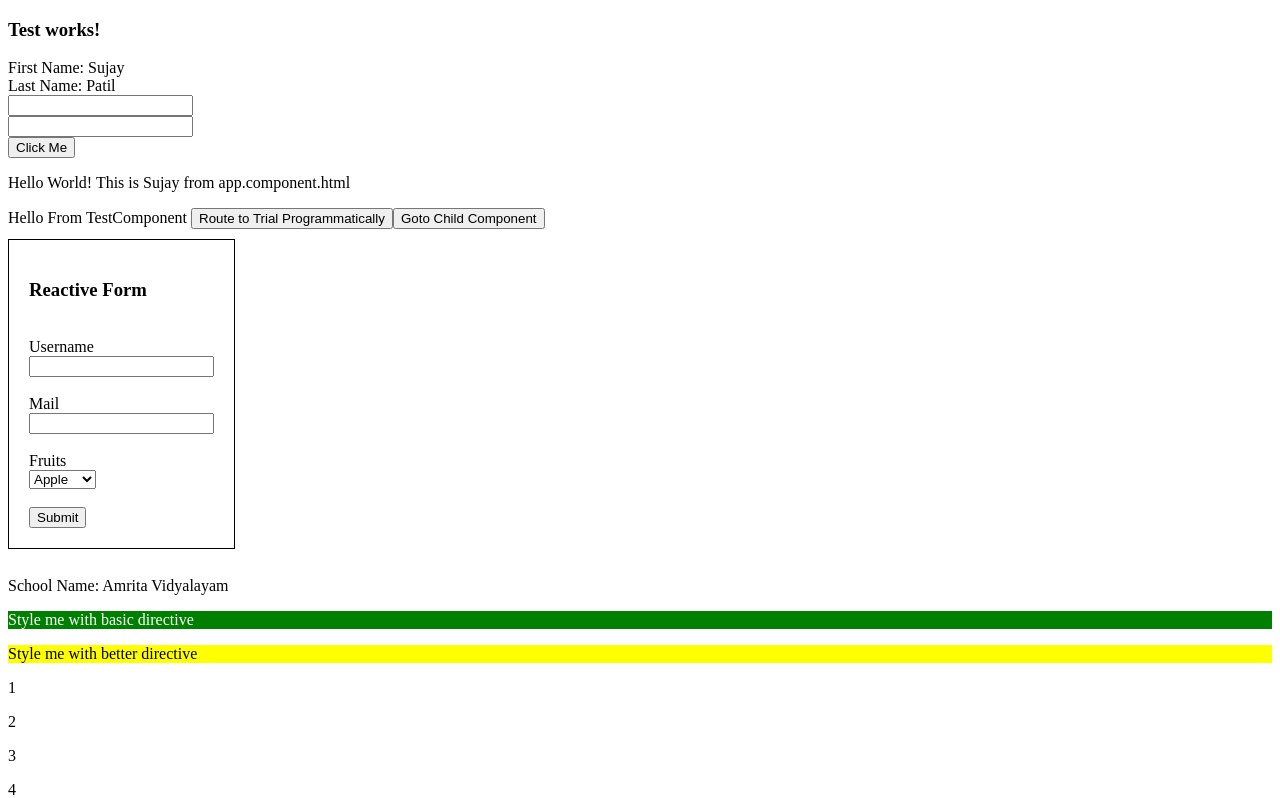
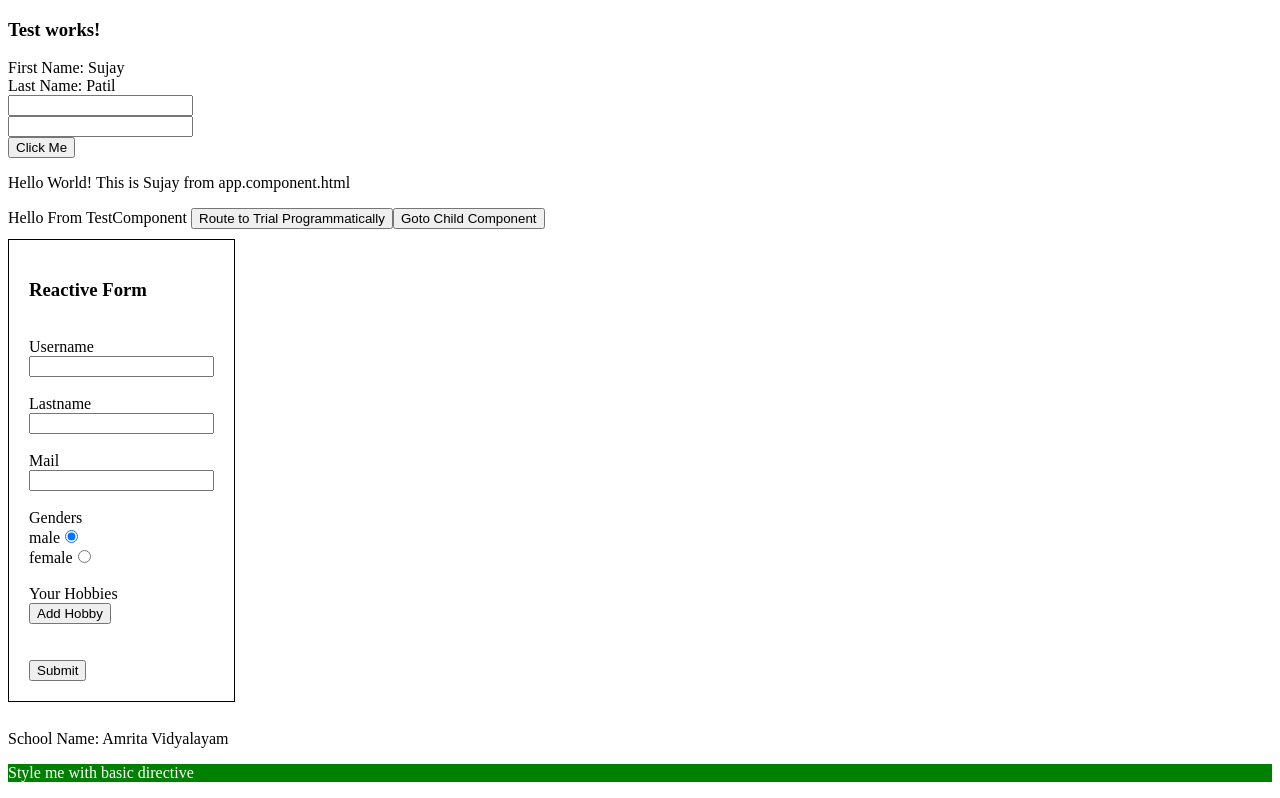
Before and after one commit to sujupa/advanced-angular, an Angular app: page /reactiveForms in a window 1280 px wide. Shown: the top 798 px of the page. Built offline with nearby package versions, Linux system fonts and the light colour scheme.

Commit message:
reactive forms

```diff
--- a/src/app/app.module.ts
+++ b/src/app/app.module.ts
@@ -1,7 +1,7 @@
 import { BrowserModule } from '@angular/platform-browser';
 import { NgModule, Component } from '@angular/core';
 import { Routes, RouterModule } from '@angular/router';
-import { FormsModule } from '@angular/forms';
+import { FormsModule, ReactiveFormsModule } from '@angular/forms';
 
 import { AppComponent } from './app.component';
 import { TestComponent } from './test/test.component';
@@ -57,7 +57,8 @@ const routes: Routes = [
     BrowserModule,
     // RouterModule.forRoot(routes, { useHash: true })
     RouterModule.forRoot(routes),
-    FormsModule
+    FormsModule,
+    ReactiveFormsModule
   ],
   providers: [AuthService, AuthGuard, CanDeactivateGuard],
   bootstrap: [AppComponent]
--- a/src/app/forms/reactive/reactive.component.html
+++ b/src/app/forms/reactive/reactive.component.html
@@ -1,24 +1,56 @@
 <div style="border: 1px solid black; width: max-content; padding: 20px; margin: 10px 0px 10px 0px;">
 
-    <form>
+    <form [formGroup]="signUpForm" (ngSubmit)="onSubmit()">
 
         <h3>Reactive Form</h3>
         <br>
 
         Username<br />
-        <input type="text">
+        <input type="text" formControlName="username">
+        <div *ngIf="username.invalid && username.touched">
+            <span *ngIf="username.errors['nameIsForbidden']">This name is Forbidden!</span>
+            <span *ngIf="username.errors['required']">Please Enter a Username!</span>
+        </div>
         <br /><br />
 
+
+        <!-- this method is for, If you create FormGroup inside another FormGroup -->
+        <div formGroupName="lastnameGroup">
+
+            Lastname<br />
+            <input type="text" formControlName="lastname">
+            <div *ngIf="lastname.invalid && lastname.touched">Please enter a valid lastname!</div>
+            <br /><br />
+
+        </div>
+
+
         Mail<br />
-        <input type="text">
+        <input type="text" formControlName="email">
+        <div *ngIf="email.invalid && email.touched">Please enter a valid email!</div>
         <br /><br />
 
-        Fruits<br />
-        <select>
-            <option value="apple">Apple</option>
-            <option value="orange">Orange</option>
-        </select>
-        <br /><br />
+        Genders<br />
+        <div *ngFor="let gender of genders">
+            {{ gender }}<input type="radio" [value]="gender" formControlName="gender">
+        </div>
+        <br />
+
+
+        <!-- this method is for FormaArray control, means onClick of button adding new input elements -->
+        <div formArrayName="hobbies">
+
+            Your Hobbies<br />
+            <button type="button" (click)="onAddHobby()">Add Hobby</button> <br />
+
+            <div *ngFor="let hobbyControl of getControls(); let i = index">
+                <input type="text" [formControlName]="i">
+            </div>
+
+            <br /><br />
+
+        </div>
+
 
         <button type="submit">Submit</button><br />
 
--- a/src/app/forms/reactive/reactive.component.ts
+++ b/src/app/forms/reactive/reactive.component.ts
@@ -1,4 +1,7 @@
 import { Component, OnInit } from '@angular/core';
+import { FormGroup, FormControl, Validators, FormArray, Form } from '@angular/forms';
+import { Observable } from 'rxjs';
+import { ResolvedStaticSymbol } from '@angular/compiler';
 
 @Component({
   selector: 'app-reactive',
@@ -7,9 +10,76 @@ import { Component, OnInit } from '@angular/core';
 })
 export class ReactiveComponent implements OnInit {
 
+  get username() {
+    return this.signUpForm.get('username');
+  }
+
+  get email() {
+    return this.signUpForm.get('email');
+  }
+
+  get lastname() {
+    return this.signUpForm.get('lastnameGroup.lastname');
+  }
+
+  getControls() {
+    return (<FormArray>this.signUpForm.get('hobbies')).controls;
+  }
+
+  genders = ['male', 'female'];
+  signUpForm: FormGroup;
+  forbiddenUsernames = ['Chris', 'Anna'];
+
   constructor() { }
 
   ngOnInit(): void {
+
+    this.signUpForm = new FormGroup({
+      'lastnameGroup': new FormGroup({
+        'lastname': new FormControl(null, Validators.required)
+      }),
+      'username': new FormControl(null, [Validators.required, this.forbiddenNames.bind(this)]),
+      'email': new FormControl(null, [Validators.required, Validators.email], this.forbiddenEmails),
+      'gender': new FormControl('male'),
+      'hobbies': new FormArray([])
+    });
+
+  }
+
+  onSubmit() {
+    console.log(this.signUpForm);
+  }
+
+  onAddHobby() {
+
+    const control = new FormControl(null, Validators.required);
+    (<FormArray>this.signUpForm.get('hobbies')).push(control);
+
+  }
+
+  // Synchronous
+  forbiddenNames(control: FormControl): { [s: string]: boolean } {
+    if (this.forbiddenUsernames.indexOf(control.value) !== -1) {
+      return { 'nameIsForbidden': true };
+    }
+    return null; // It has to be null, it can't be false/true !!
+  }
+
+  // Asynchronous
+  forbiddenEmails(control: FormControl): Promise<any> | Observable<any> {
+
+    const promise = new Promise<any>((resolve, reject) => {
+      setTimeout(() => {
+        if (control.value === 'test@test.com') {
+          resolve({ 'emailIsForbidden': true });
+        } else {
+          resolve(null);
+        }
+      }, 1500);
+    });
+
+    return promise;
+
   }
 
 }
```
